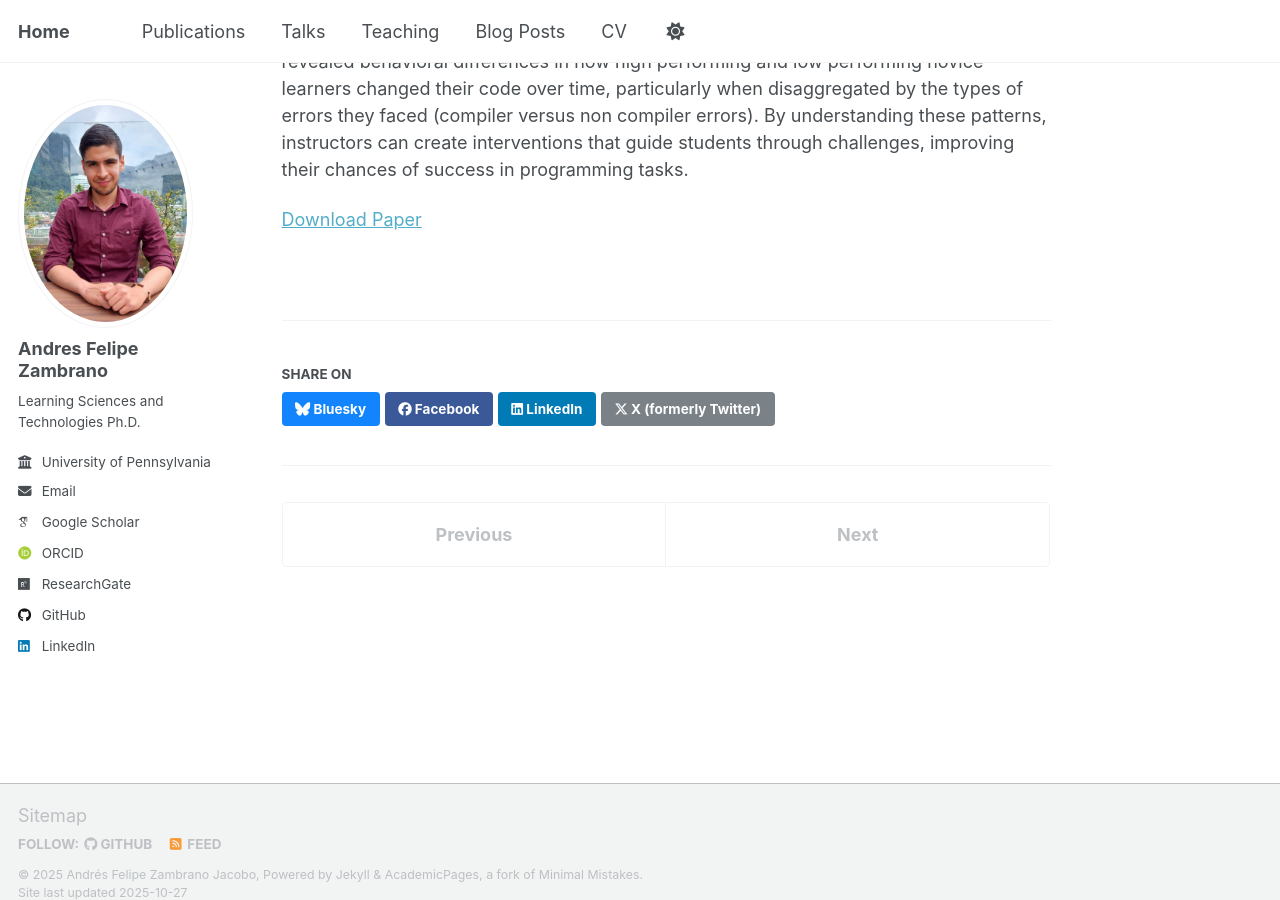
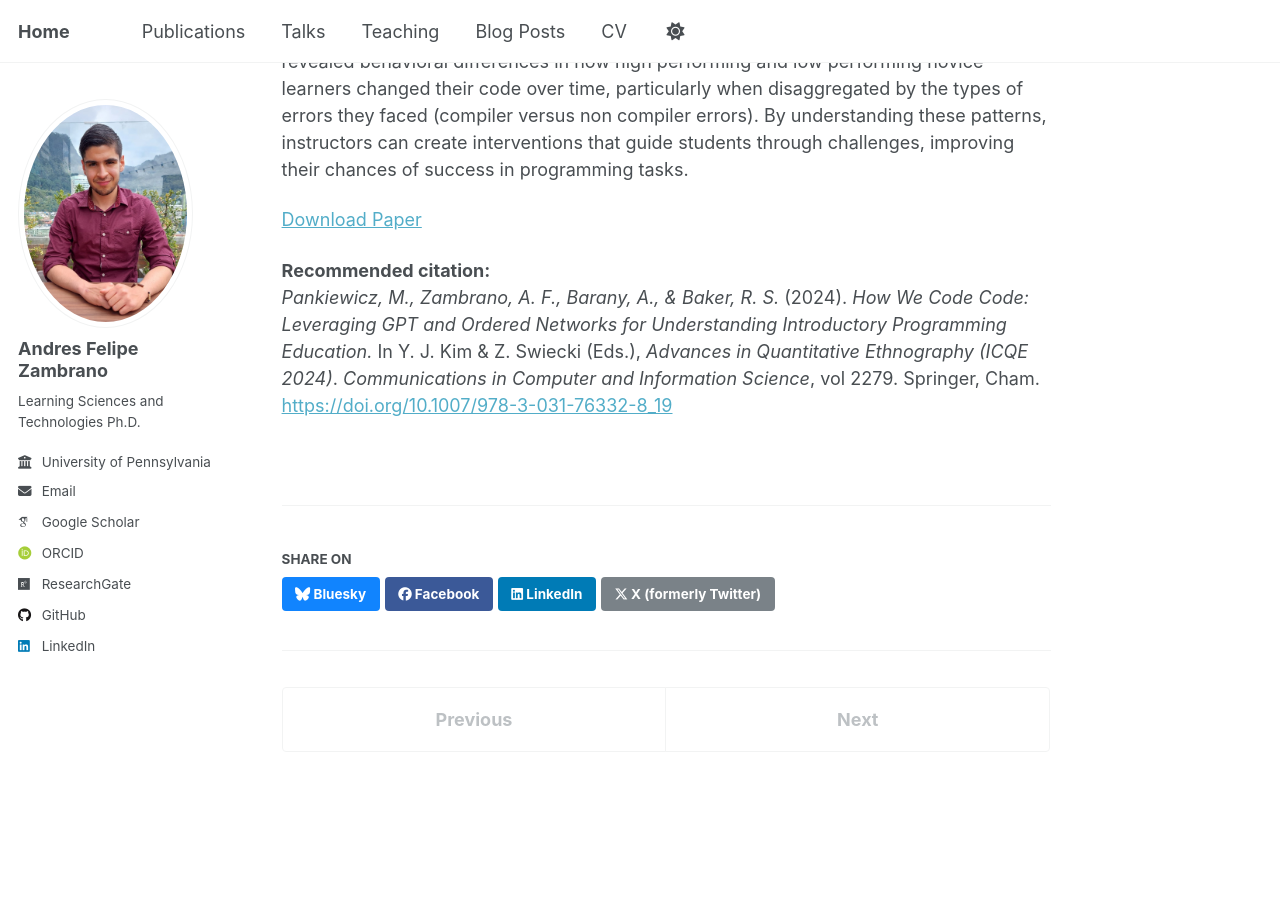
Before and after one commit to afzambrano/afzambrano.github.io, a Jekyll site: the page built from _publications/2024-icqe-coding-code.md, in a window 1280 px wide and 900 px high, scrolled down 447 px. Built offline with Jekyll 4.4.1, drawn with Linux system fonts in a browser that asks for light colours; some web fonts are replaced; a script that is not in the unit is left out.

Commit message:
Update 2024-icqe-coding-code.md

```diff
--- a/_publications/2024-icqe-coding-code.md
+++ b/_publications/2024-icqe-coding-code.md
@@ -12,3 +12,10 @@ paperurl: 'https://link.springer.com/chapter/10.1007/978-3-031-76332-8_19'
 University-level computer science (CS) courses can be particularly challenging for students with limited programming backgrounds. To support novice learners, instructors often employ automated assessment systems for programming assignments. These systems provide students with feedback on demand as they work through problems online. Outcomes remain mixed, perhaps due to differences in the strategies learners use to address different types of coding errors after receiving feedback. In this study, we used Ordered Network Analysis (ONA) to explore data from an automated assessment platform used iteratively by students in an introductory CS course. We employed a GPT-based approach to automate the process of qualitative coding on this dataset. Our analysis revealed behavioral differences in how high performing and low performing novice learners changed their code over time, particularly when disaggregated by the types of errors they faced (compiler versus non compiler errors). By understanding these patterns, instructors can create interventions that guide students through challenges, improving their chances of success in programming tasks.
 
 [Download Paper](https://link.springer.com/chapter/10.1007/978-3-031-76332-8_19)
+
+<b>Recommended citation:</b><br>
+<i>Pankiewicz, M., Zambrano, A. F., Barany, A., & Baker, R. S.</i> (2024).
+<i>How We Code Code: Leveraging GPT and Ordered Networks for Understanding Introductory Programming Education.</i>
+In Y. J. Kim & Z. Swiecki (Eds.), <i>Advances in Quantitative Ethnography (ICQE 2024)</i>.
+<i>Communications in Computer and Information Science</i>, vol 2279. Springer, Cham.
+<a href="https://doi.org/10.1007/978-3-031-76332-8_19">https://doi.org/10.1007/978-3-031-76332-8_19</a>
```
